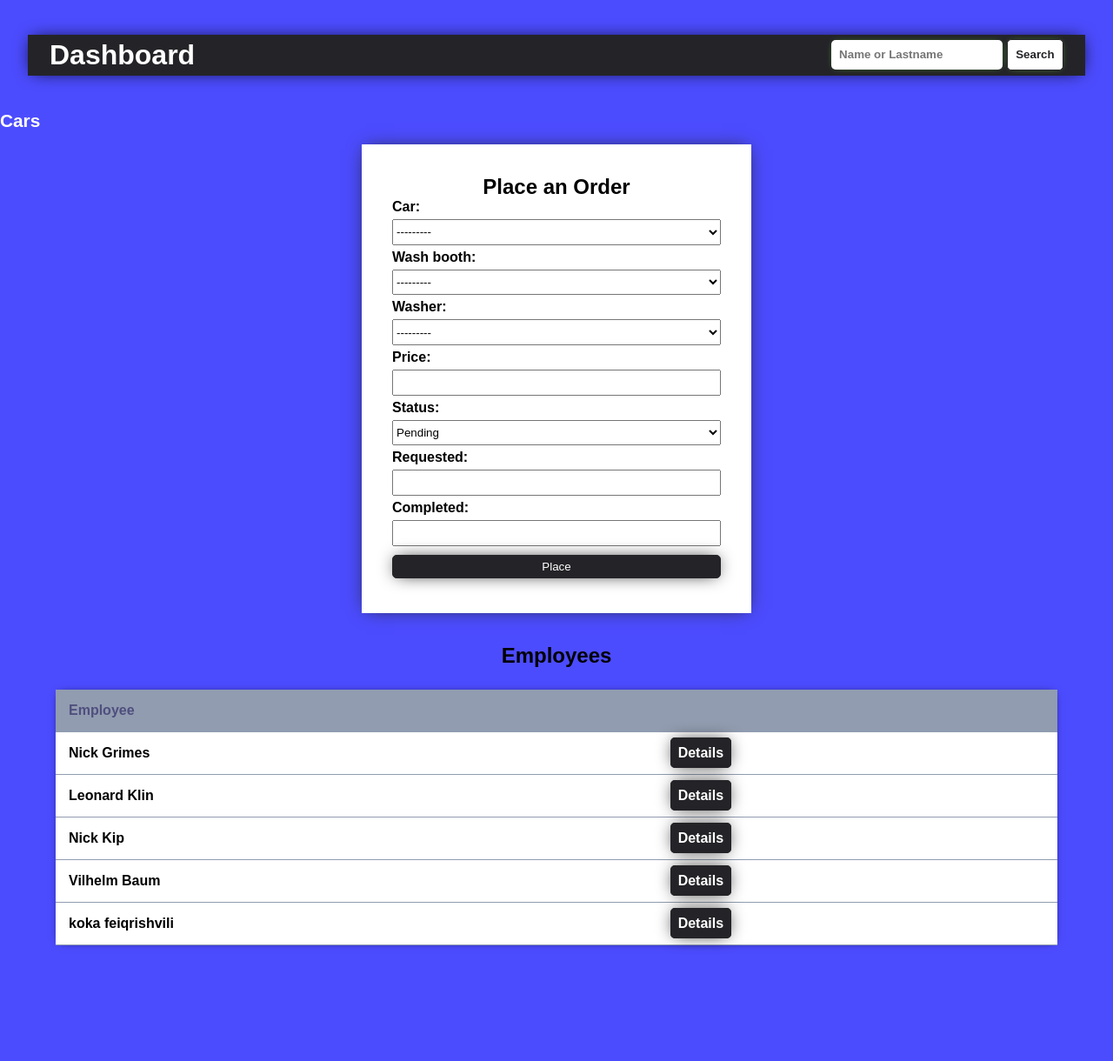
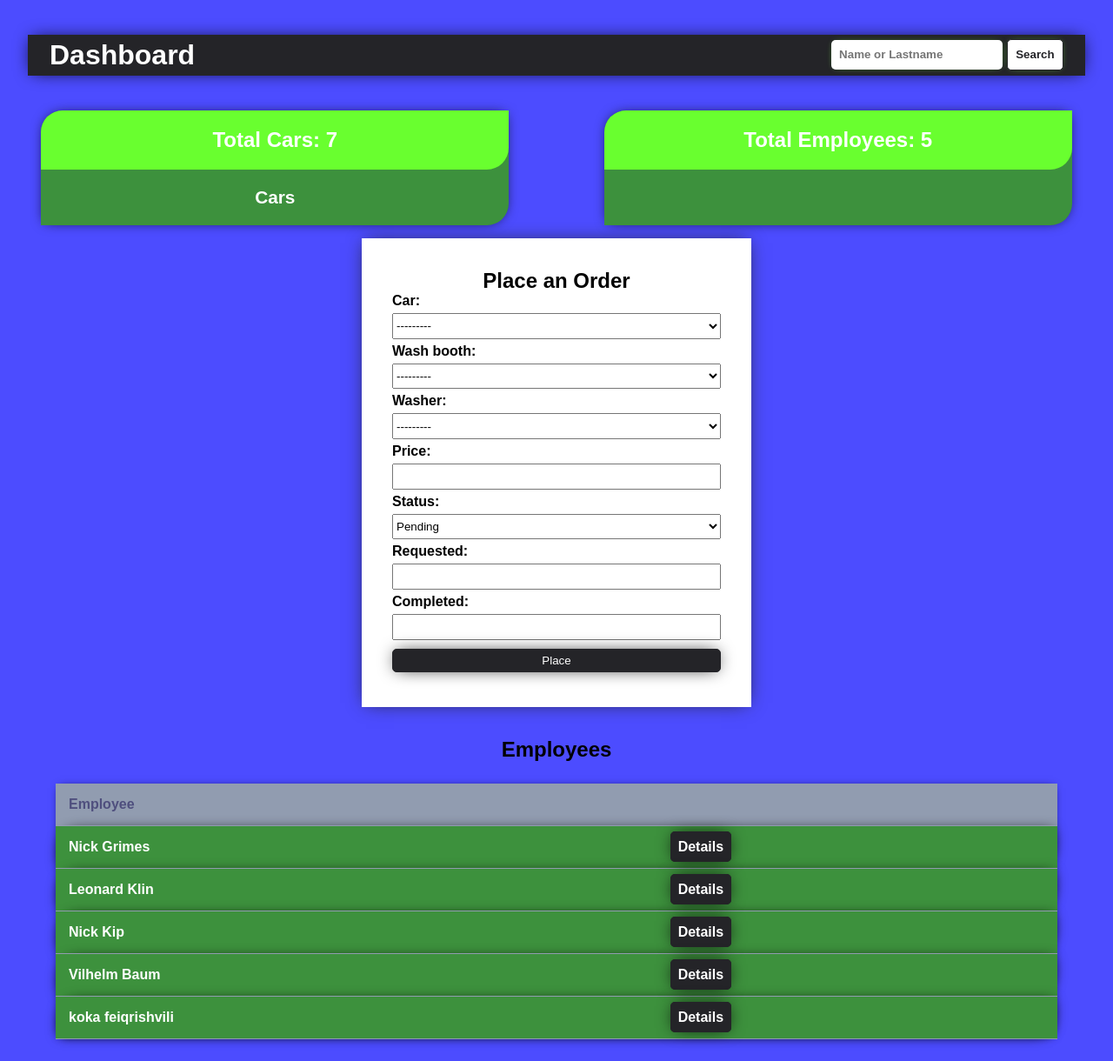
Before and after one commit to Christus5/Car-Wash, a Django app: page / in a window 1280 px wide. Shown: the whole page at 87% size. Before the commit the page ends 1092 px from the top, so only its background shows below. Run offline with Django 3.2, Linux system fonts and the light colour scheme; data comes from the database, SQL or seed files in the repository.

Commit message:
update index page

```diff
--- a/static/washapp/base.css
+++ b/static/washapp/base.css
@@ -10,6 +10,7 @@
     --graphite: #242428;
     --lime: #69ff2f;
     --yellow: #fff52a;
+    --green: #3d913d;
 }
 
 body {
@@ -208,5 +209,27 @@ a:hover {
 }
 
 .card {
-    width: 100%;
+    width: 85%;
+    box-sizing: border-box;
+    margin: 0 auto;
+    background: var(--green);
+    border-bottom-right-radius: 25px;
+    border-top-left-radius: 25px;
+    box-shadow: 0 0 15px -5px black;
+    color: white;
 }
+
+.card > header {
+    border: inherit;
+    padding: 20px;
+    box-sizing: border-box;
+    border-radius: inherit;
+    text-align: center;
+    background: var(--lime);
+}
+
+.card > section {
+    box-sizing: border-box;
+    text-align: center;
+    padding: 20px;
+}
--- a/washapp/templates/washapp/index.html
+++ b/washapp/templates/washapp/index.html
@@ -16,12 +16,23 @@
             <header>
                 <h2></h2>
             </header>
-            <section>
-                <ul>
-                    <li>
+            <section class="grid" style="grid-template-columns: 1fr 1fr;">
+                <div class="card">
+                    <header>
+                        <h2>Total Cars: {{ car_count }}</h2>
+                    </header>
+                    <section>
                         <a href="{% url 'cars' 0 %}">Cars</a>
-                    </li>
-                </ul>
+                    </section>
+                </div>
+                <div class="card">
+                    <header>
+                        <h2>Total Employees: {{ employee_count }}</h2>
+                    </header>
+                    <section>
+{#                        <a href="{% url 'employees' 0 %}">Employees</a>#}
+                    </section>
+                </div>
             </section>
         </section>
 
--- a/washapp/views.py
+++ b/washapp/views.py
@@ -34,7 +34,9 @@ def index_view(request, *args, **kwargs):
 
     context = {
         'employees': Employee.objects.filter(employee_q),
-        'order_form': orderForm
+        'order_form': orderForm,
+        'car_count': Car.objects.count(),
+        'employee_count': Employee.objects.count()
     }
 
     return render(request, 'washapp/index.html', context)
```
